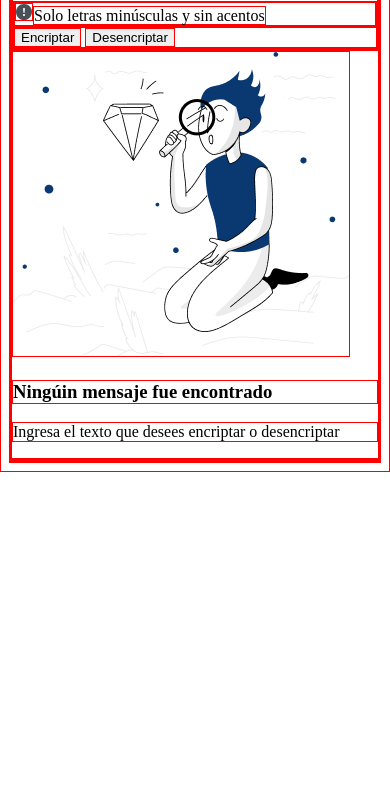
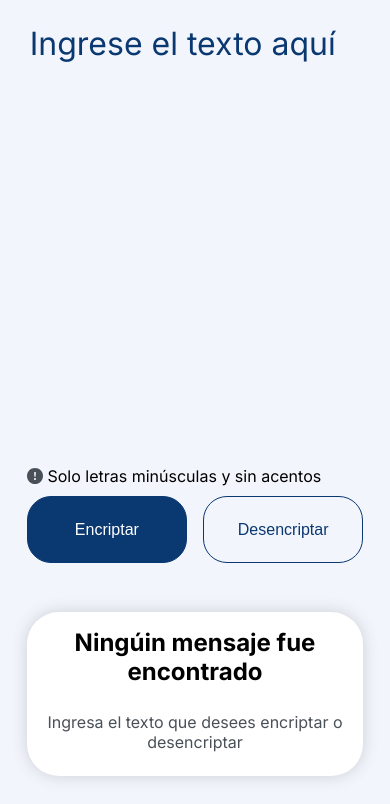
Before and after one commit to MartinCerna/encriptador-de-texto, a plain HTML site: page index.html in a window 390 px wide. Shown: the part 110-914 px from the top of the page. Before the commit the page ends 844 px from the top, so only its background shows below. Drawn offline with Linux system fonts and the light colour scheme.

Commit message:
Update css

```diff
--- a/style.css
+++ b/style.css
@@ -1,3 +1,171 @@
-*{
-   border: red 1px solid;
+:root {
+   --backgroud-color: #F3F5FC;
+   --dark-blue: #0A3871;
+   --gray: #495057;
 }
+
+body {
+   background-color: var(--backgroud-color);
+   font-family: "Inter", sans-serif;
+}
+
+header {
+   width: 100%;
+   margin-bottom: 4rem;
+   margin-top: 1rem;
+}
+
+header img {
+   width: 30px;
+   height: 47px;
+   padding-left: 50px;
+}
+
+.container {
+   display: flex;
+   justify-content: space-around;
+}
+
+.input-text {
+   width: 47.2%;
+   padding-left: 14%;
+   height: 70dvh;
+}
+
+form {
+   height: 100%;
+}
+
+textarea,
+textarea::placeholder {
+   border-color: transparent;
+   background-color: transparent;
+   width: 100%;
+   height: 98%;
+   resize: none;
+   outline: none;
+   margin-bottom: 10px;
+   font-size: 32px;
+   font-family: "Inter", sans-serif;
+   color: var(--dark-blue);
+}
+
+.important {
+   margin-bottom: 10px;
+   display: flex;
+   align-items: center;
+   gap: 0.3rem;
+}
+
+.btn-container {
+   display: flex;
+   justify-content: space-between;
+}
+
+input {
+   width: 47%;
+   height: 67px;
+   border: 1px solid var(--dark-blue);
+   border-radius: 24px;
+   background-color: #D8DFE8;
+   font-size: 16px;
+   color: var(--dark-blue);
+}
+
+.encrypt {
+   color: white;
+   background-color: var(--dark-blue);
+}
+
+.output {
+   width: 400px;
+   height: 82dvh;
+   background-color: #FFFFFF;
+   border-radius: 32px;
+   display: flex;
+   flex-direction: column;
+   align-items: center;
+   justify-content: center;
+   gap: 10px;
+   box-shadow: 0px 0px 15px 1px #CED4DA;
+}
+
+.output-img {
+   width: 84%;
+}
+
+.output-title {
+   font-weight: bold;
+   font-size: 24px;
+   margin: 1rem;
+   text-align: center;
+}
+
+.output-text {
+   color: var(--gray);
+   font-size: 16px;
+   margin: 1rem;
+   text-align: center;
+   margin-top: 0;
+}
+
+/* Tablet */
+@media (max-width: 768px) {
+   .container {
+      flex-direction: column;
+      width: 100%;
+      align-items: center;
+   }
+
+   .input-text {
+      width: 90%;
+      padding: 0;
+   }
+
+   form {
+      height: 80%;
+   }
+
+   textarea,
+   textarea::placeholder {
+      height: 90%;
+   }
+
+   .btn-container {
+      gap: 1rem;
+      align-items: center;
+   }
+
+   input {
+      width: 100%;
+      height: 67px;
+      background-color: transparent;
+   }
+
+   .output {
+      width: 90%;
+      height: auto;
+      margin-bottom: 20px;
+   }
+
+   .output-img {
+      display: none;
+   }
+
+   .output-text {
+      margin-bottom: 1.5rem;
+   }
+}
+
+/* Celular */
+@media(max-width:375px) {
+   .btn-container {
+      flex-direction: column;
+   }
+
+   .output {
+      margin-top: 6rem;
+   }
+}
+
+/* Cuando se ingresa texto */
```
